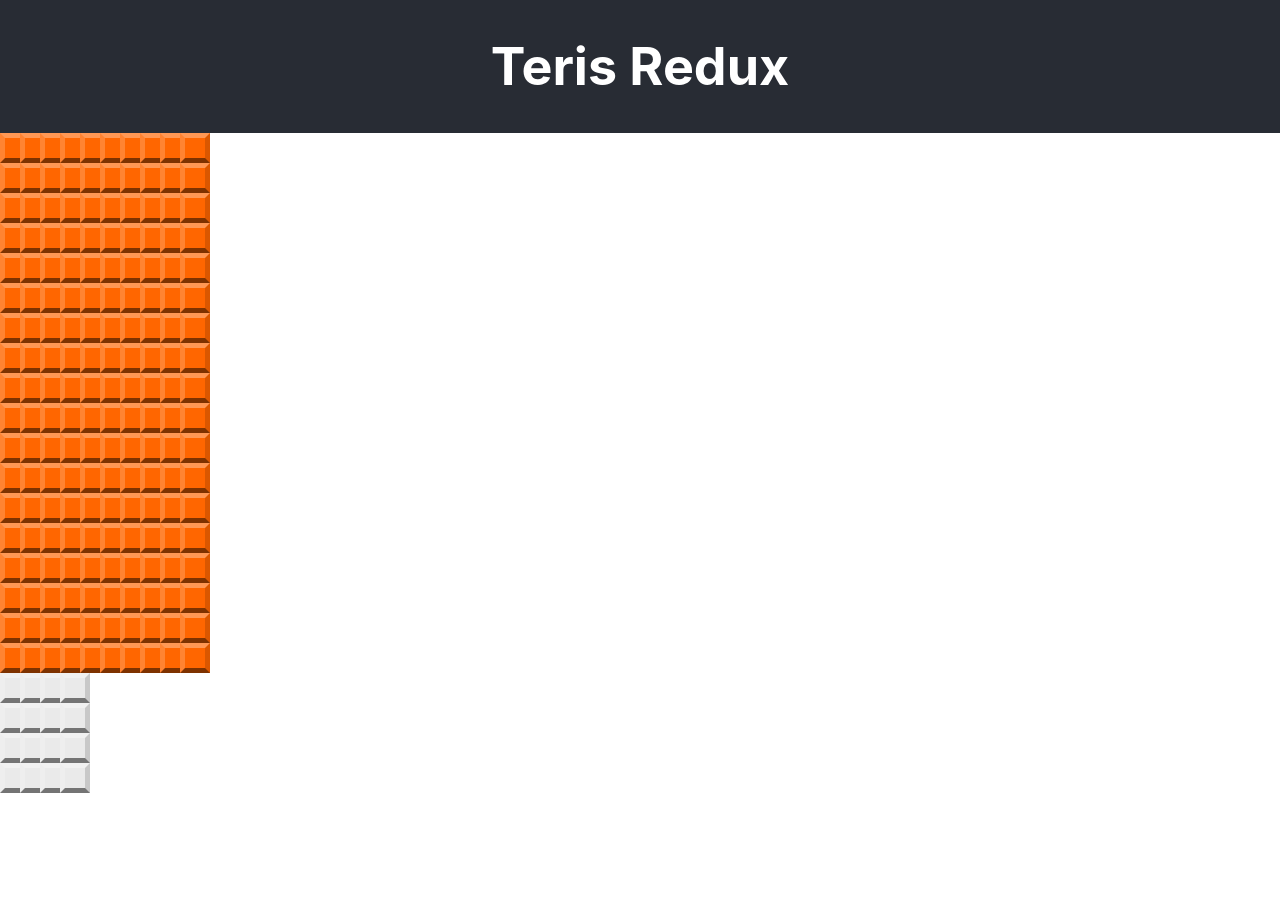
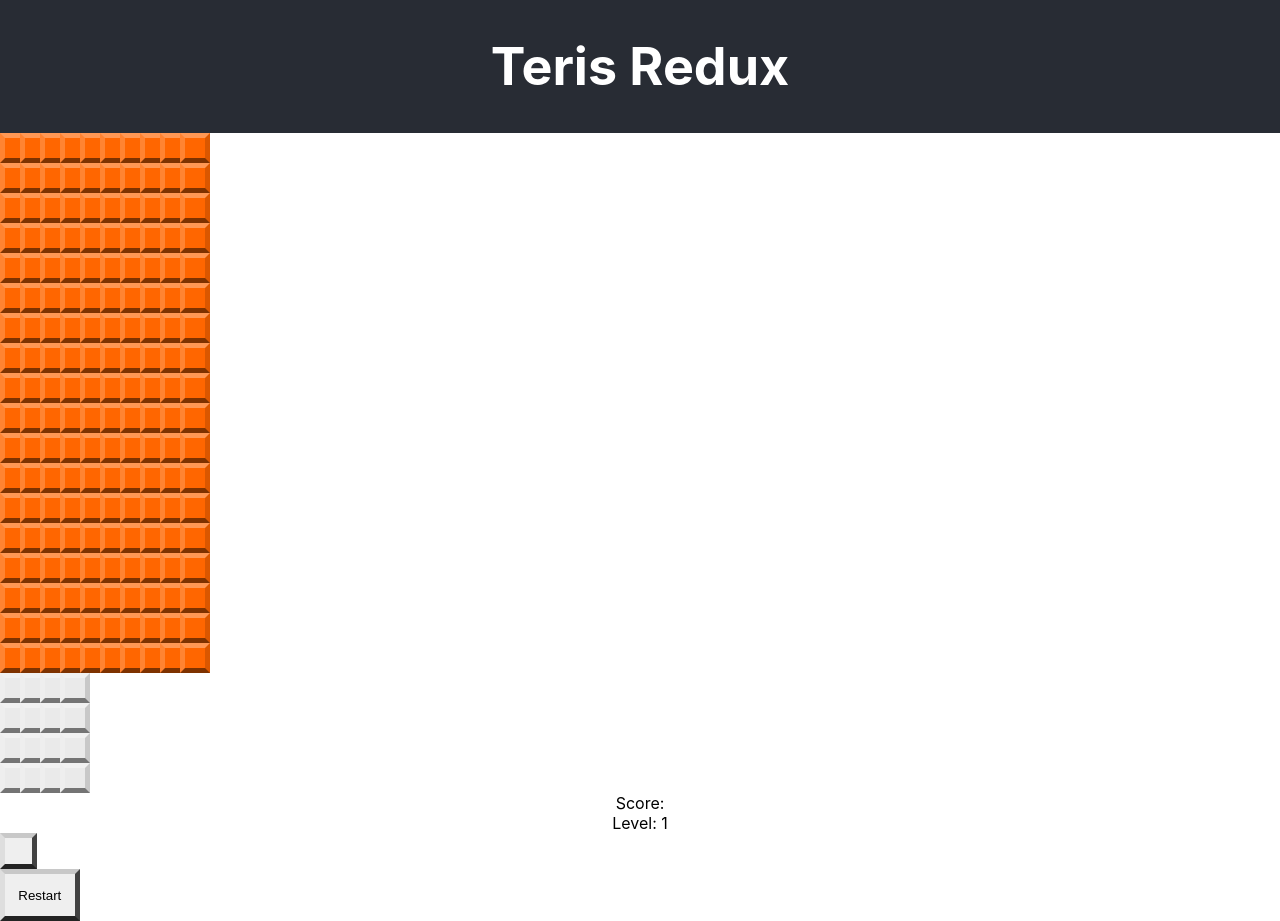
Before and after one commit to Prones94/FEW-2.3-React, a React (Create React App) app in the folder tetris-app/: page / in a window 1280 px wide. Before the commit the page ends 800 px from the top, so only its background shows below. Built offline with nearby package versions, Linux system fonts and the light colour scheme.

Commit message:
[add] initial score board

```diff
--- a/tetris-app/src/App.js
+++ b/tetris-app/src/App.js
@@ -2,6 +2,8 @@
 import './App.css';
 import GridBoard from './components/grid-board';
 import NextBlock from './components/next-block';
+import ScoreBoard from './components/score-board';
+
 
 function App() {
   return (
@@ -11,6 +13,7 @@
       </header>
       <GridBoard />
       <NextBlock />
+      <ScoreBoard />
     </div>
   );
 }
--- /dev/null
+++ b/tetris-app/src/components/score-board.js
@@ -0,0 +1,23 @@
+import React, { Component } from 'react'
+import '../styles/ScoreBoard.css'
+
+class ScoreBoard extends Component {
+    handlePlay(evt){
+
+    }
+    handleReset(evt) {
+
+    }
+    render() {
+        return(
+            <div className="score-board">
+                <div>Score: { this.props.score }</div>
+                <div>Level: 1</div>
+                <button className="score-board-button" onClick = {this.handlePlay}></button>
+                <button className="score-board-button" onClick = {this.handleReset}>Restart</button>
+            </div>
+        )
+    }
+}
+
+export default ScoreBoard
--- /dev/null
+++ b/tetris-app/src/styles/ScoreBoard.css
@@ -0,0 +1,10 @@
+.score-board-button {
+    display: block;
+    padding: 1em;
+    border-width: 5px;
+    border-top-color: var(--button-color-t);
+    border-left-color: var(--button-color-l);
+    border-right-color: var(--button-color-r);
+    border-bottom-color: var(--button-color-b);
+
+}
```
